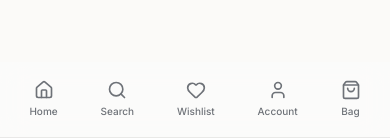
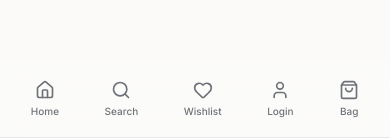
Before and after one commit to Sahilvvi/RIKAMCHOT1, a Next.js app: page /account/addresses in a window 390 px wide. Shown: the part 706-844 px from the top of the page. Built offline with nearby package versions, Linux system fonts and the light colour scheme.

Commit message:
fix(mobile-nav): route unauthenticated Account to login
Co-Authored-By: gearanomalydetection@gmail.com <sahil952003@gmail.com>

```diff
--- a/src/components/layout/mobile-nav.tsx
+++ b/src/components/layout/mobile-nav.tsx
@@ -4,23 +4,27 @@ import Link from "next/link";
 import { usePathname } from "next/navigation";
 import { Home, Search, Heart, User, ShoppingBag } from "lucide-react";
 import { useCart } from "@/components/cart/cart-context";
+import { useAuth } from "@/components/auth/auth-context";
 
-const nav = [
+const baseNav = [
   { label: "Home", icon: Home, href: "/" },
   { label: "Search", icon: Search, href: "/search" },
   { label: "Wishlist", icon: Heart, href: "/wishlist" },
-  { label: "Account", icon: User, href: "/account" },
 ];
 
 export function MobileNav() {
   const pathname = usePathname();
   const { openCart, count } = useCart();
+  const { user } = useAuth();
+
+  const accountHref = user ? "/account" : "/login";
+  const nav = [...baseNav, { label: user ? "Account" : "Login", icon: User, href: accountHref }];
 
   return (
     <div className="fixed bottom-0 left-0 right-0 z-50 glass-white md:hidden">
       <nav className="mx-auto flex max-w-md items-center justify-around px-2 pb-2 pt-2">
         {nav.map((item) => {
-          const active = pathname === item.href;
+          const active = pathname === item.href || (item.href !== "/" && pathname.startsWith(item.href));
           const Icon = item.icon;
           return (
             <Link
```
